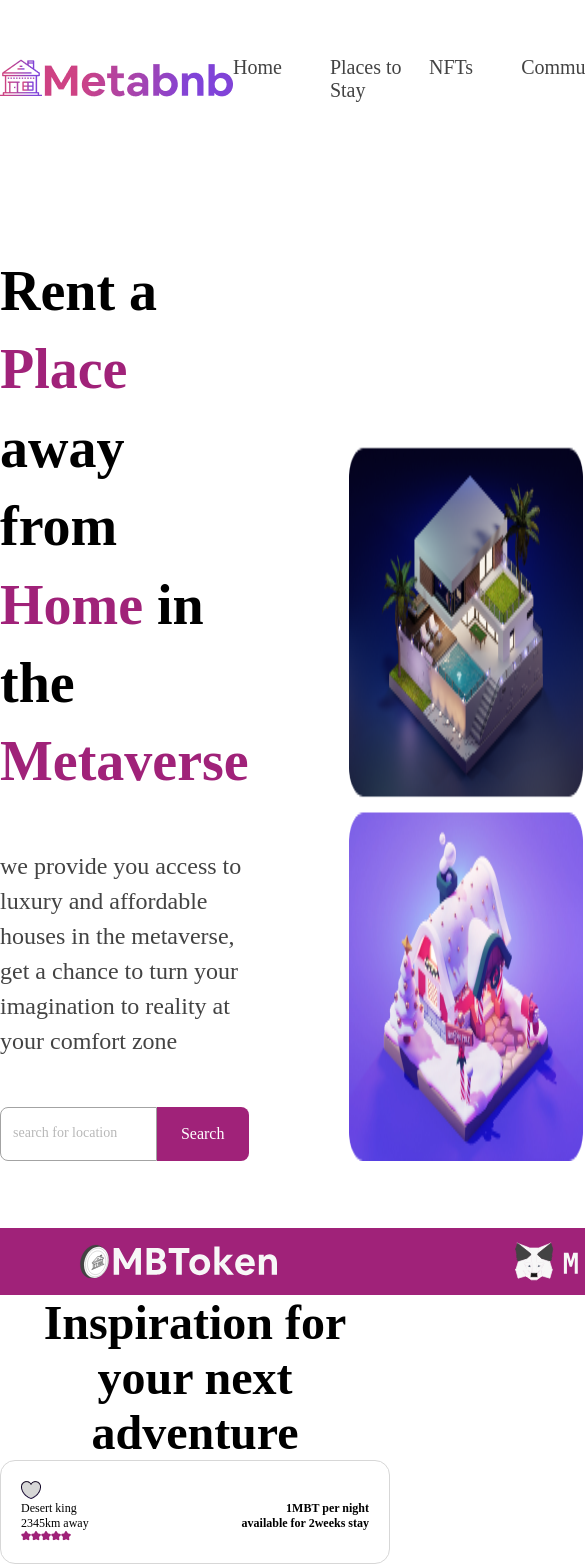
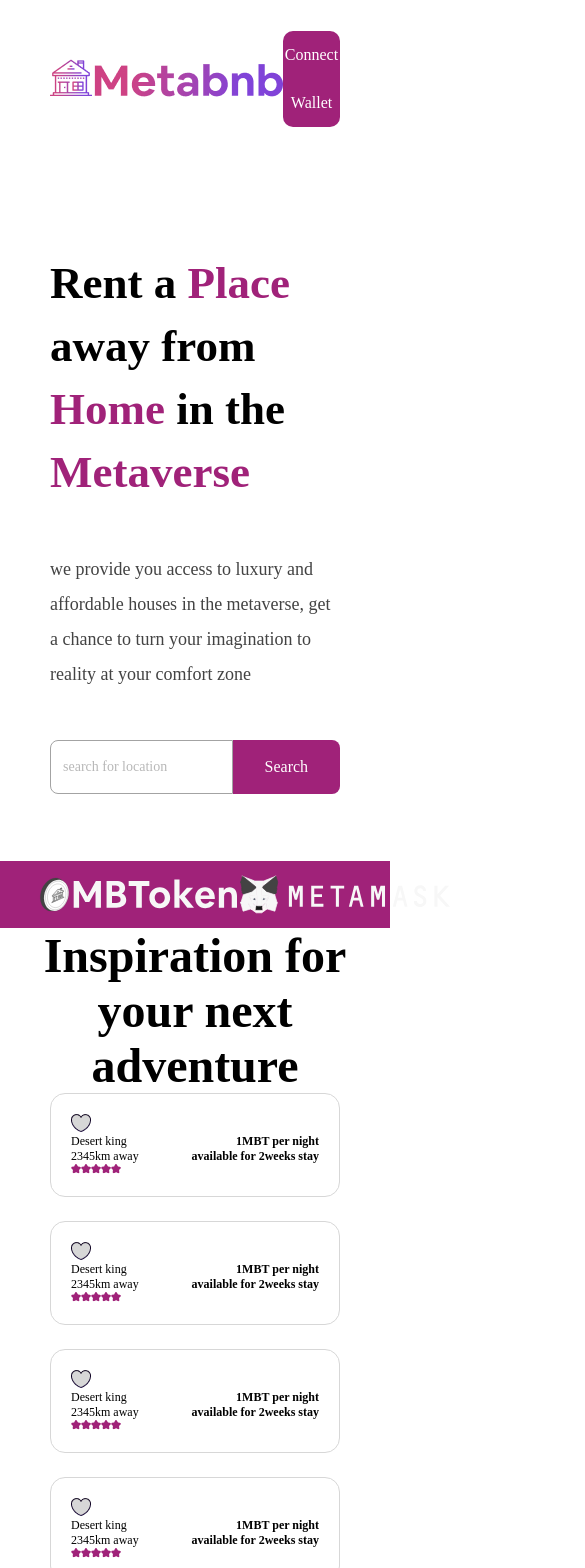
Before and after one commit to damolabolaji/meta-bnb, a React (Create React App) app: page / in a window 390 px wide. Shown: the top 1568 px of the page, 585 px wide, since content can reach past the window. Built offline with nearby package versions, Linux system fonts and the light colour scheme; a web font is replaced by a local one.

Commit message:
style: made layout responsive for tablet 768px

```diff
--- a/src/index.css
+++ b/src/index.css
@@ -15,6 +15,7 @@
 .App {
   max-width: 1440px;
   margin: 0 auto;
+
 }
 
 
@@ -71,8 +72,6 @@ nav ul a {
   font-size: 2rem;
   margin-right: 4.8rem;
 }
-
-
 
 
 .connect-btn {
@@ -145,18 +144,17 @@ nav ul a {
 /* ----- Sponsors ------ */
 
 section.sponsors {
- width: 144rem;
+ max-width: 144rem;
   background-color: #A02279;
   margin: 0 auto;
-  padding: 1rem 2rem;
-
 }
 
 .sponsor-logo {
-  margin: 0 50px;
+  margin: 0 auto;
   width: 124rem;
   display: flex;
   justify-content: space-between;
+  padding: 1rem 3rem;
 }
 .sponsors img {
   width: 21rem;
@@ -211,6 +209,10 @@ section.sponsors {
 }
 
 
+/* ----- Learn More ----- */
+
+
+
 
 /* ----- Footer----- */
 
@@ -226,15 +228,14 @@ footer > section {
 }
 
 
-section div:first-child {
+section .company-details {
   display: flex;
   flex-direction: column;
   justify-content: space-between;
+  padding-bottom: 20px;
 }
 
-.company-details {
-  padding-bottom: 20px;
-}
+
 
 .company-details i {
   margin-right: 3.5rem;
@@ -275,7 +276,7 @@ footer h3 {
 footer h4 {
   color: #fff;
   max-width: 124rem;
-  margin: 0 auto;
+  margin: 0 100px;
   padding: 3rem 0;
   font-size: 1.6rem;
   font-weight: 400;
@@ -286,3 +287,97 @@ footer h4 span {
   margin-right: 15px;
   vertical-align: middle;
 }
+
+
+/* ----- Media Queries ------ */
+
+@media screen and (max-width: 768px) {
+
+
+  /* ----- Navbar ------ */
+
+  nav {
+    padding-left: 5rem;
+    padding-right: 5rem;
+  }
+
+  nav ul {
+    display: none;
+  }
+
+
+
+  /* ------Hero Section -------- */
+
+  .hero-section {
+   flex-wrap: wrap;
+  }
+  .hero-section .intro {
+    padding-left: 50px;
+    padding-right: 50px;
+  }
+  .hero-section h1 {
+    font-size: 4.5rem;
+  }
+  .hero-section p {
+    font-size: 1.8rem;
+  }
+  .hero-section img {
+    /* padding: 10rem 5rem 5rem;
+    margin: 0 auto; */
+    display: none;
+
+  }
+
+  /* ----- Featured ------ */
+
+  .featured-places {
+    padding: 0 5rem;
+  }
+
+
+
+  /* --- Footer ----- */
+
+  .footer-col,  footer section {
+   flex-direction: column;
+  }
+
+
+
+  section .company-details {
+    align-items: center;
+    justify-content: space-between;
+  }
+
+  .footer-logo, .socials {
+    width: 50%;
+  }
+  .socials {
+    text-align: center;
+    padding-top: 5rem;
+  }
+
+  .footer-col {
+    text-align: center;
+    gap: 5rem;
+    margin-right: unset;
+    margin: 4rem 0;
+    border-top: 1px solid #fff;
+    border-bottom: 1px solid #fff;
+    padding: 5rem;
+  }
+
+  .footer-col div {
+    display: inline-block;
+  }
+
+  footer h4 {
+    text-align: center;
+    padding: 0;
+  }
+
+
+
+
+}
```
